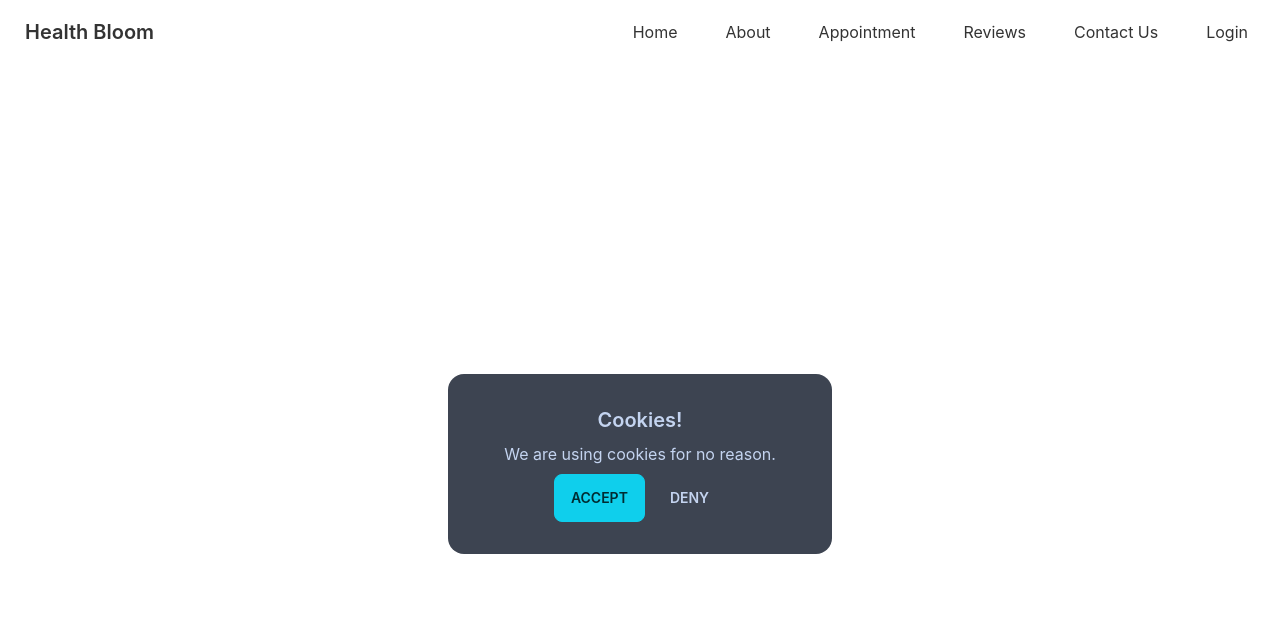
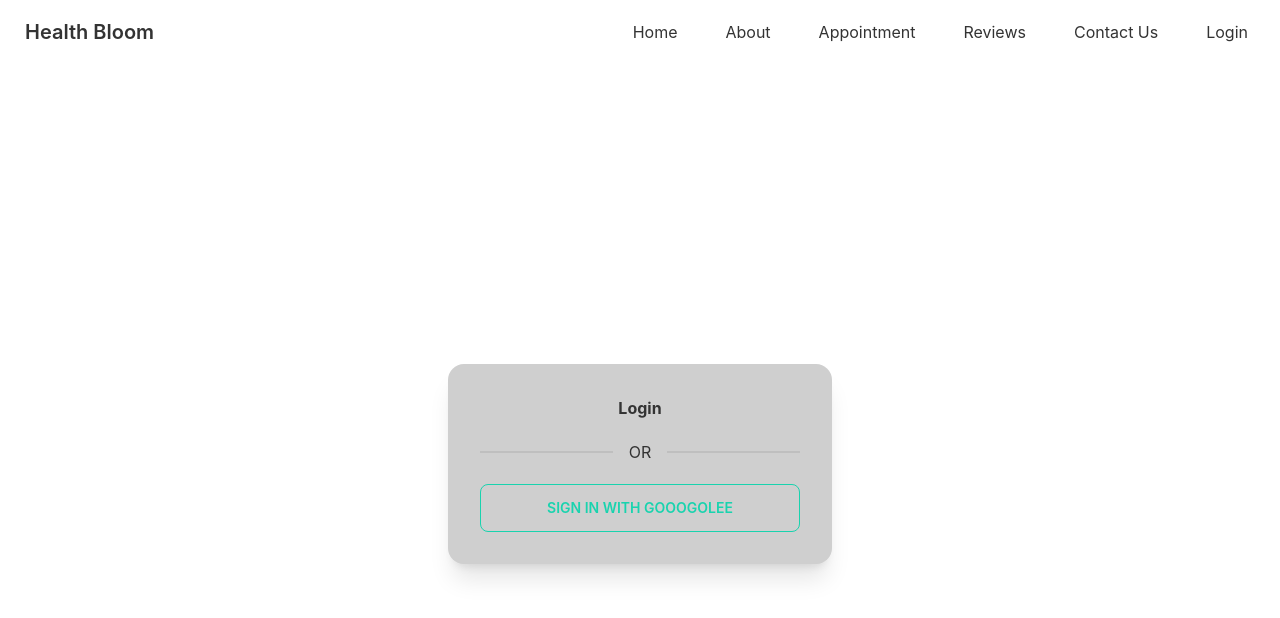
Before and after one commit to muzahid604/health-bloom-1-client, a React (Create React App) app: page /login in a window 1280 px wide. Shown: the top 618 px of the page. Built offline with nearby package versions, Linux system fonts and the light colour scheme.

Commit message:
google sign by firebase hooks

```diff
--- a/src/Pages/Login/Login/Login.js
+++ b/src/Pages/Login/Login/Login.js
@@ -1,19 +1,24 @@
 import React from 'react';
+import { useSignInWithGoogle } from 'react-firebase-hooks/auth';
+import auth from '../../../firebase.init';
+
 
 const Login = () => {
+    const [signInWithGoogle, user, loading, error] = useSignInWithGoogle(auth);
     return (
-        <div className='grid items-center justify-center h-screen'>
-            <div class="card w-96 bg-neutral text-neutral-content ">
-                <div class="card-body items-center text-center">
-                    <h2 class="card-title">Cookies!</h2>
-                    <p>We are using cookies for no reason.</p>
-                    <div class="card-actions justify-end">
-                        <button class="btn btn-primary">Accept</button>
-                        <button class="btn btn-ghost">Deny</button>
-                    </div>
+        <div className='grid min-h-screen items-center justify-center h-screen'>
+            <div class="card w-96 bg-base-300 shadow-xl">
+                <div class="card-body">
+                    <h2 class="text-center font-bold">Login</h2>
+
+                    <div class="divider">OR</div>
+
+
+                    <button onClick={() => signInWithGoogle()} class="btn btn-outline btn-secondary">SIGN IN WITH GOOOGOLEE</button>
                 </div>
             </div>
         </div>
+
     );
 };
 
```
